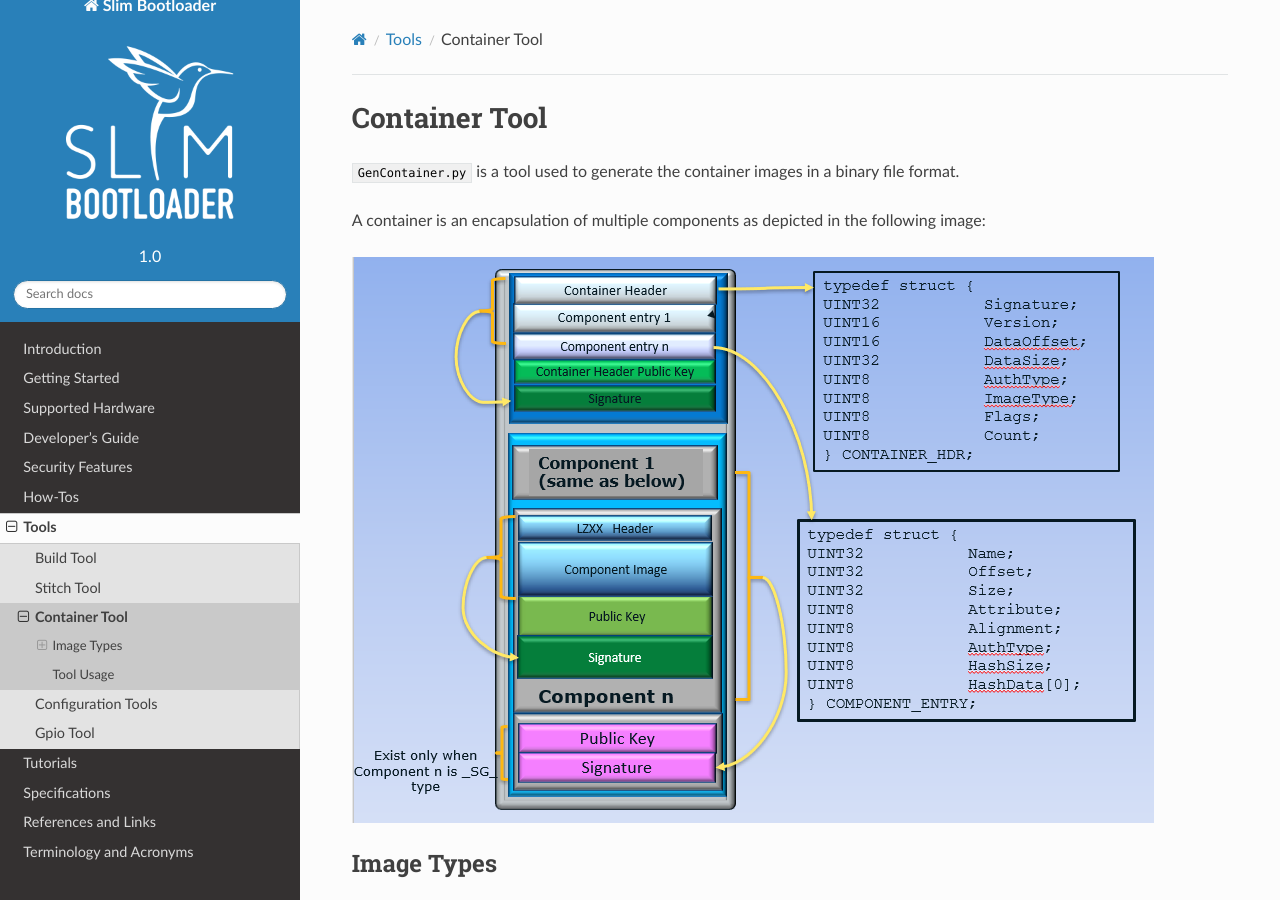
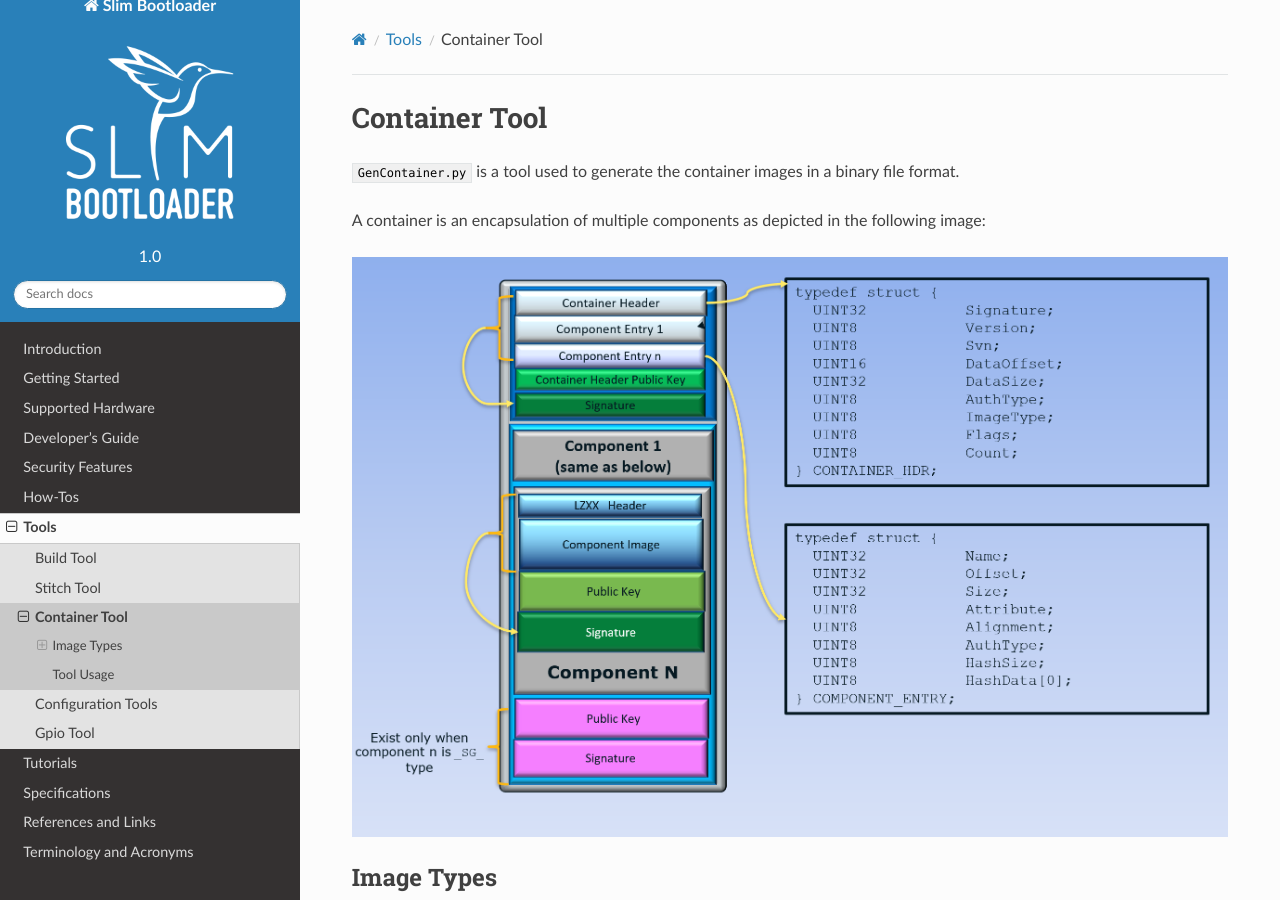
Before and after one commit to slimbootloader/documentation, a Sphinx documentation site: the page built from source/tools/GenContainer.rst, in a window 1280 px wide and 900 px high. Built offline with Sphinx 7.4.7 and the Read the Docs theme 2.0.0, drawn with Linux system fonts in a browser that asks for light colours.

Commit message:
Update image on Container tool to remove spell check lines
Signed-off-by: Atharva Lele <atharva.lele@intel.com>

```diff
--- a/source/tools/GenContainer.rst
+++ b/source/tools/GenContainer.rst
@@ -8,6 +8,7 @@ Container Tool
 A container is an encapsulation of multiple components as depicted in the following image:
 
 .. image:: /images/Cont.PNG
+   :width: 1200px
    :alt: Container structure
 
 .. _container-formats:
```
Also changed, not shown: source/images/Cont.PNG.
